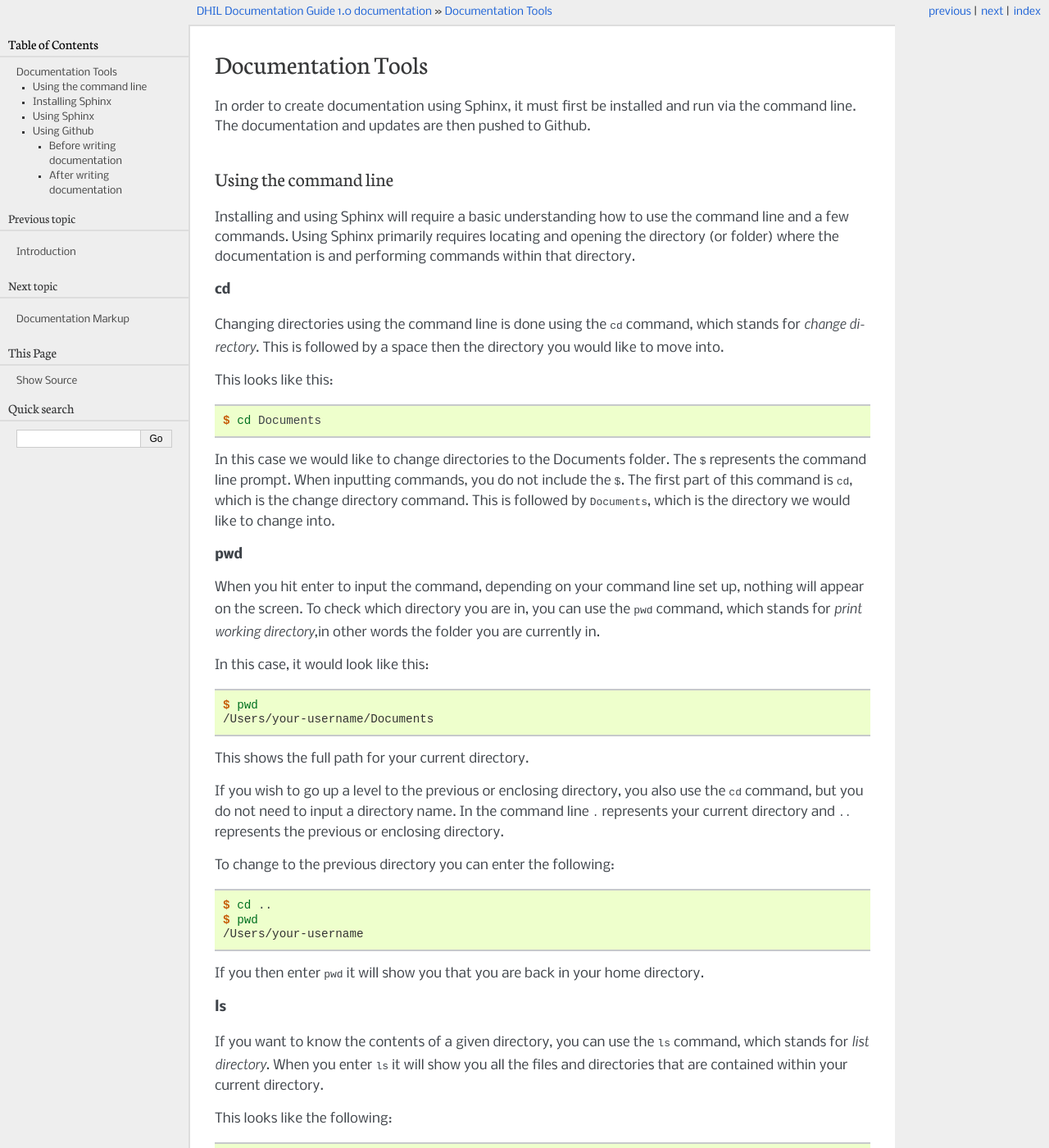
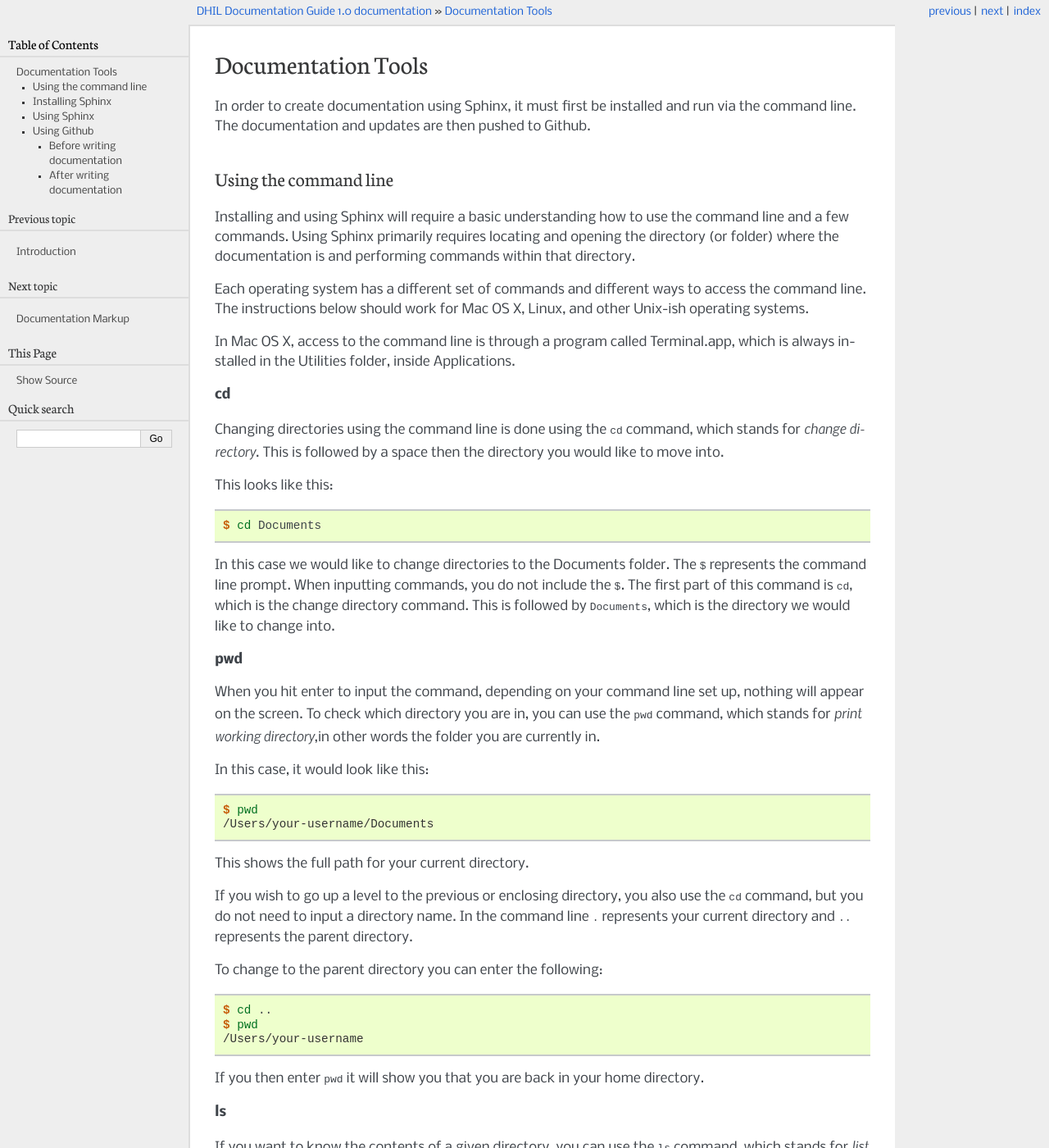
Before and after one commit to sfu-dhil/dhil-docs-guide, a Sphinx documentation site: the page built from source/tools.rst, in a window 1280 px wide and 1400 px high. Shown: the whole window at 82% size. Built offline with Sphinx 7.4.7, drawn with Linux system fonts in a browser that asks for light colours.

Commit message:
Add some information about how to access the command line and change the wording on previous directory to parent directory.

```diff
--- a/source/tools.rst
+++ b/source/tools.rst
@@ -9,6 +9,10 @@ Using the command line
 ----------------------
 
 Installing and using Sphinx will require a basic understanding how to use the command line and a few commands. Using Sphinx primarily requires locating and opening the directory (or folder) where the documentation is and performing commands within that directory.
+
+Each operating system has a different set of commands and different ways to access the command line. The instructions below should work for Mac OS X, Linux, and other Unix-ish operating systems.
+
+In Mac OS X, access to the command line is through a program called Terminal.app, which is always installed in the Utilities folder, inside Applications.
 
 **cd**
 
@@ -35,9 +39,9 @@ In this case, it would look like this:
 
 This shows the full path for your current directory.
 
-If you wish to go up a level to the previous or enclosing directory, you also use the :kbd:`cd` command, but you do not need to input a directory name. In the command line :kbd:`.` represents your current directory and :kbd:`..` represents the previous or enclosing directory.
+If you wish to go up a level to the previous or enclosing directory, you also use the :kbd:`cd` command, but you do not need to input a directory name. In the command line :kbd:`.` represents your current directory and :kbd:`..` represents the parent directory.
 
-To change to the previous directory you can enter the following:
+To change to the parent directory you can enter the following:
 
 .. code-block:: console
 
```
